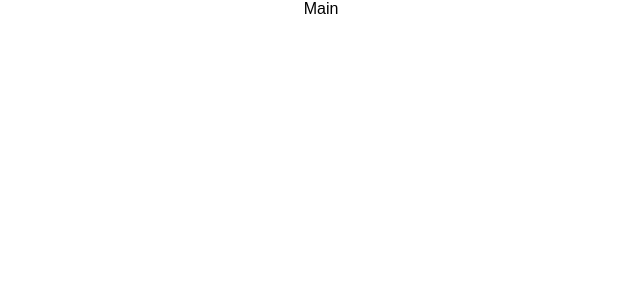
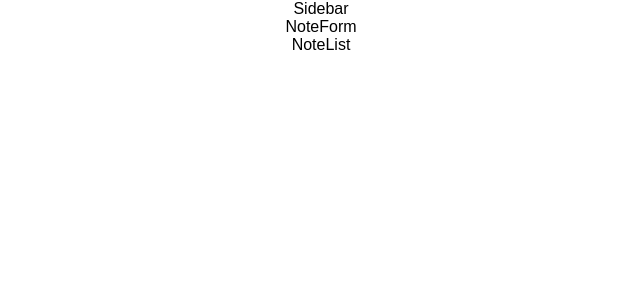
Before and after one commit to ElijahBasile/noteherder, a React (Create React App) app: page / in a window 1280 px wide. Shown: the top 300 px of the page, without its empty margins (319-959 px from the left). Built offline with nearby package versions, Linux system fonts and the light colour scheme.

Commit message:
sidebar noteform and notelist files made

```diff
--- a/src/Main.js
+++ b/src/Main.js
@@ -1,9 +1,15 @@
 import React from 'react'
+
+import Sidebar from './Sidebar'
+import NoteList from './NoteList'
+import NoteForm from './NoteForm'
 
 const Main = () => {
     return (
         <div className="Main">
-            Main
+            <Sidebar />
+            <NoteForm />
+            <NoteList />
         </div>
     )
 }
--- /dev/null
+++ b/src/NoteForm.js
@@ -0,0 +1,11 @@
+import React from 'react'
+
+const NoteForm = () => {
+    return (
+        <div className="NoteList">
+            NoteForm
+        </div>
+    )
+}
+
+export default NoteForm
--- /dev/null
+++ b/src/NoteList.js
@@ -0,0 +1,11 @@
+import React from 'react'
+
+const NoteList = () => {
+    return (
+        <div className="NoteList">
+            NoteList
+        </div>
+    )
+}
+
+export default NoteList
--- /dev/null
+++ b/src/Sidebar.js
@@ -0,0 +1,11 @@
+import React from 'react'
+
+const Sidebar = () => {
+    return (
+        <div className="SideBar">
+            Sidebar
+        </div>
+    )
+}
+
+export default Sidebar
```
